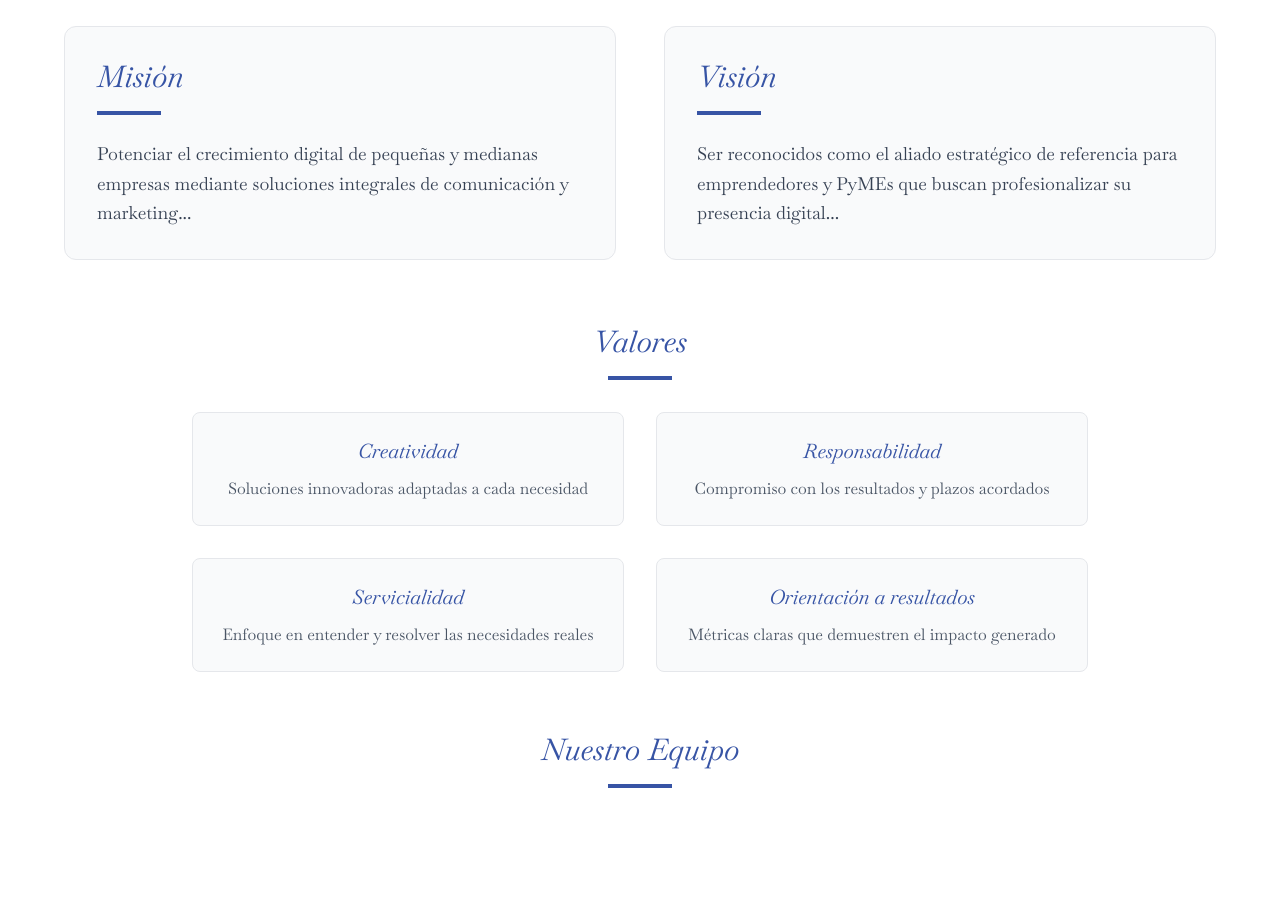
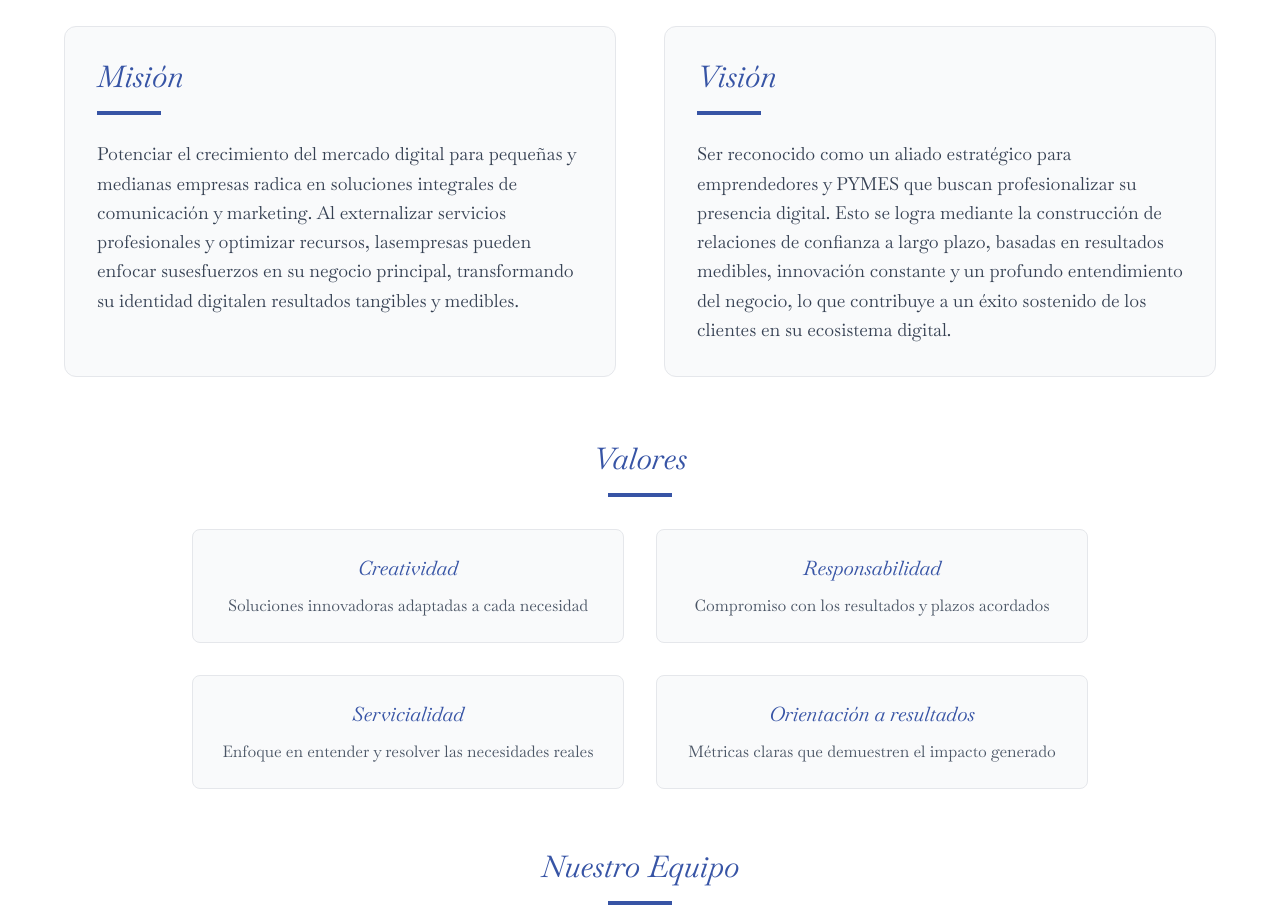
Before and after one commit to Sovalle93/studio-apolo, a Next.js app: page /about in a window 1280 px wide. Shown: the part 780-1692 px from the top of the page. Built offline with nearby package versions, Linux system fonts and the light colour scheme.

Commit message:
Update page.js
update to mission and vision

```diff
--- a/src/app/about/page.js
+++ b/src/app/about/page.js
@@ -75,7 +75,9 @@ export default function About() {
             <h2 className="text-3xl font-bold mb-4" style={{ color: brandColor }}>Misión</h2>
             <div className="h-1 w-16 mb-6" style={{ backgroundColor: brandColor }}></div>
             <p className="text-lg text-gray-700 leading-relaxed">
-              Potenciar el crecimiento digital de pequeñas y medianas empresas mediante soluciones integrales de comunicación y marketing...
+              Potenciar el crecimiento del mercado digital para pequeñas y medianas empresas radica en soluciones integrales de comunicación y marketing. Al
+              externalizar servicios profesionales y optimizar recursos, lasempresas pueden enfocar susesfuerzos en su negocio principal, transformando su identidad
+              digitalen resultados tangibles y medibles.
             </p>
           </div>
 
@@ -83,7 +85,9 @@ export default function About() {
             <h2 className="text-3xl font-bold mb-4" style={{ color: brandColor }}>Visión</h2>
             <div className="h-1 w-16 mb-6" style={{ backgroundColor: brandColor }}></div>
             <p className="text-lg text-gray-700 leading-relaxed">
-              Ser reconocidos como el aliado estratégico de referencia para emprendedores y PyMEs que buscan profesionalizar su presencia digital...
+              Ser reconocido como un aliado estratégico para emprendedores y PYMES que buscan profesionalizar su presencia digital. Esto se logra mediante la construcción
+              de relaciones de confianza a largo plazo, basadas en resultados medibles, innovación constante y un profundo entendimiento del negocio, lo que contribuye a un éxito
+              sostenido de los clientes en su ecosistema digital.
             </p>
           </div>
         </motion.div>
```
